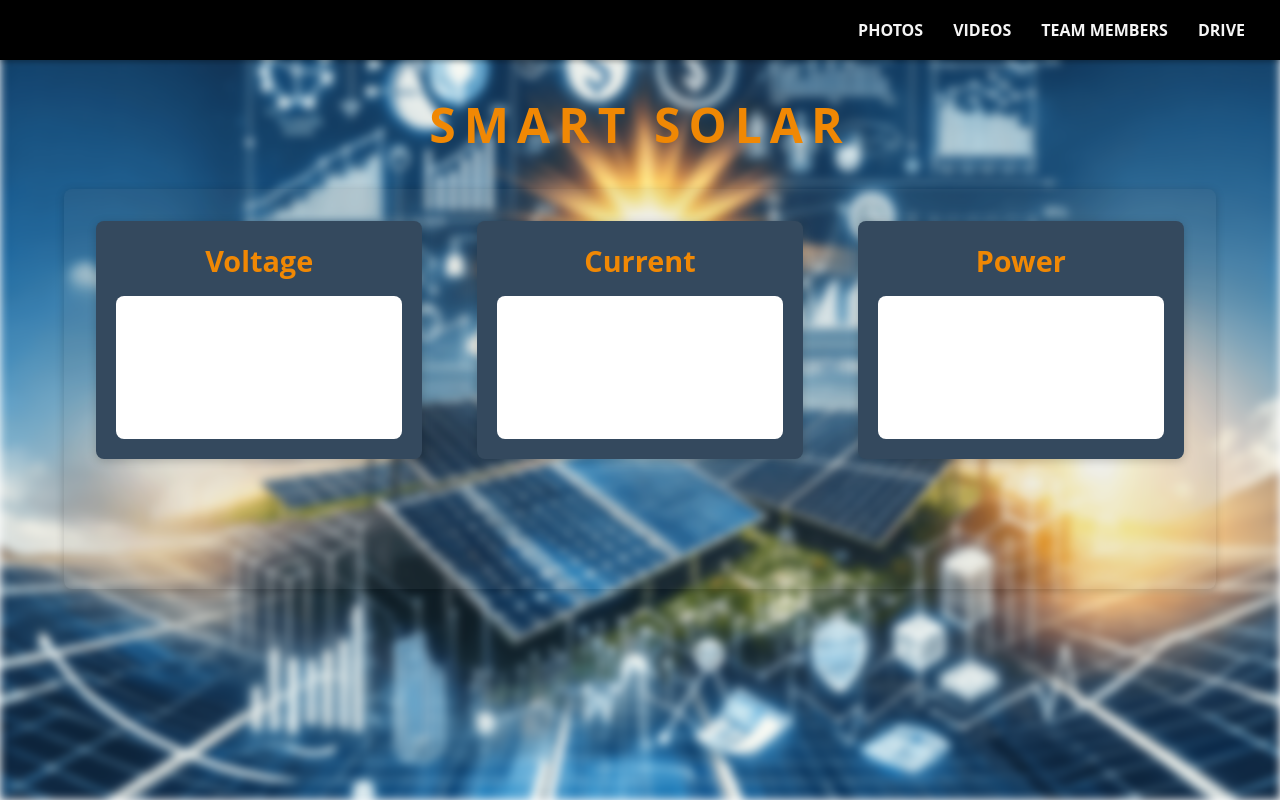
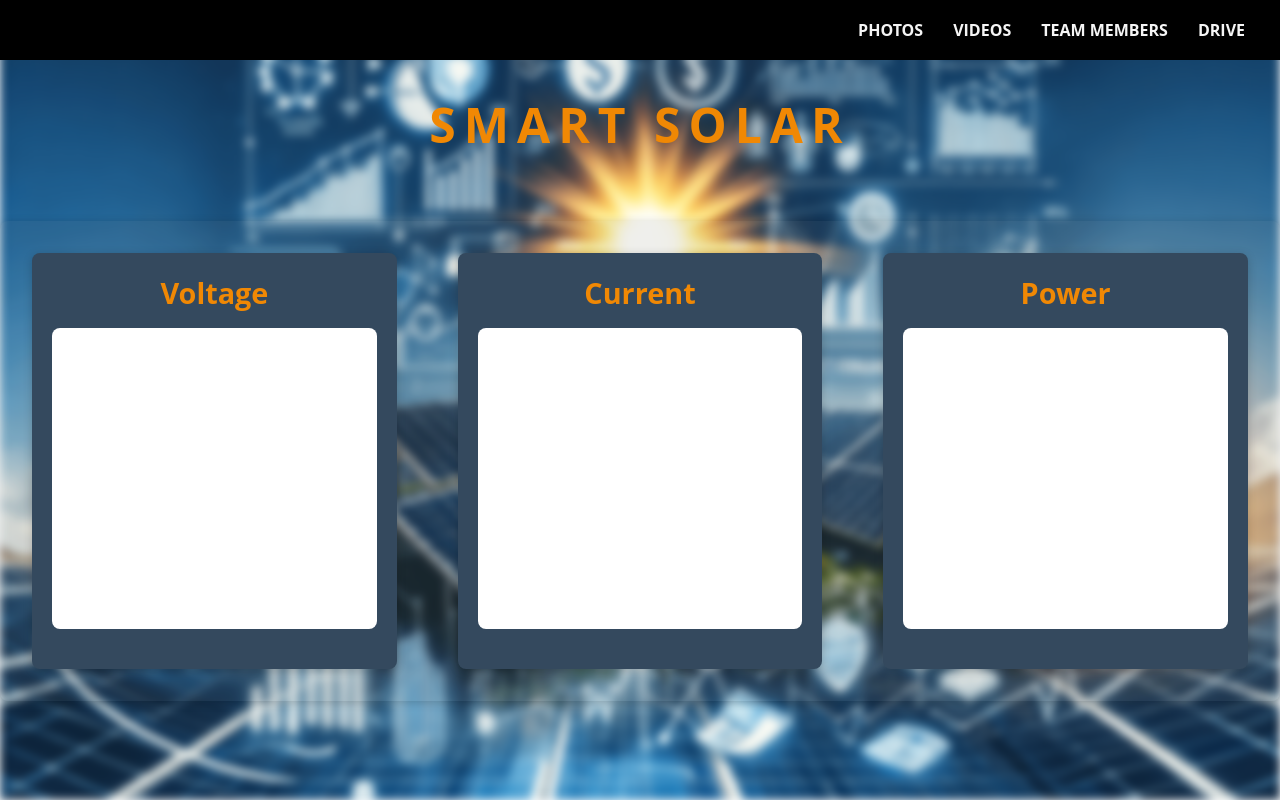
Before and after one commit to Shinjan-saha/Test, a plain HTML site: page index.html in a window 1280 px wide. Drawn offline with nearby package versions, Linux system fonts and the light colour scheme; no server answers.

Commit message:
Add files via upload

```diff
--- a/index.html
+++ b/index.html
@@ -25,6 +25,7 @@
 
     <h1>SMART SOLAR</h1>
 
+    <div class="container">
         <div class="main-container">
             <div class="chart-container">
                 <h2>Voltage</h2>
@@ -39,6 +40,7 @@
                 <canvas id="chart3"></canvas>
             </div>
         </div>
+    </div>
 
     <script>
         async function fetchData(fieldNumber) {
@@ -51,10 +53,10 @@
             return data.feeds;
         }
 
-        function createChart(chartId, labels, data, title) {
+        function createChart(chartId,labels, data, title) {
             const ctx = document.getElementById(chartId).getContext('2d');
             new Chart(ctx, {
-                type: 'line',
+                type: 'bar',
                 data: {
                     labels: labels,
                     datasets: [{
@@ -87,9 +89,10 @@
 
                 const filteredData = data.filter(feed => feed[`field${i}`] !== undefined && !isNaN(feed[`field${i}`]));
                 const labels = filteredData.map(feed => new Date(feed.created_at).toLocaleString());
+                //console.log(labels);
                 const values = filteredData.map(feed => parseFloat(feed[`field${i}`]));
-
-                createChart(`chart${i}`, labels, values, titles[i - 1]);
+                console.log(values);
+                createChart(`chart${i}`,labels, values, titles[i - 1]);
             }
         }
 
--- a/style.css
+++ b/style.css
@@ -7,6 +7,7 @@
     font-family: 'Open Sans', sans-serif;
     /* background-color: #29343d; */
     color: #ffffff;
+    overflow: hidden;
 }
 
 /* Body and Main Title */
@@ -80,11 +81,14 @@ button:hover {
     background-color: #e07b00;
     transform: scale(1.05);
 }
-
+.container{
+    height: 100vh;
+    width: 100vw;
+}
 /* Main Container */
 .main-container {
-    height: 50%;
-    width: 90%;
+    height: 60%;
+    width: 100%;
     margin: 2rem auto;
     padding: 2rem;
     color: #717388;
@@ -105,7 +109,7 @@ button:hover {
     box-shadow: 0 2px 10px rgba(0, 0, 0, 0.2);
     position: relative;
     width: 30%;
-    height: fit-content; /* Adjusted height for larger charts */
+    height: 100%; /* Adjusted height for larger charts */
 }
 
 .chart-container h2 {
@@ -116,7 +120,7 @@ button:hover {
 /* Chart Canvas */
 canvas {
     width: 100% !important; /* Make sure canvas takes full width */
-    height: 100% !important; /* Make sure canvas takes full height */
+    height: 80% !important; /* Make sure canvas takes full height */
     display: block; /* Ensure canvas is displayed as a block element */
     background-color: #ffffff;
     border-radius: 8px;
```
Lines whose indentation alone changed are shown as unchanged.
